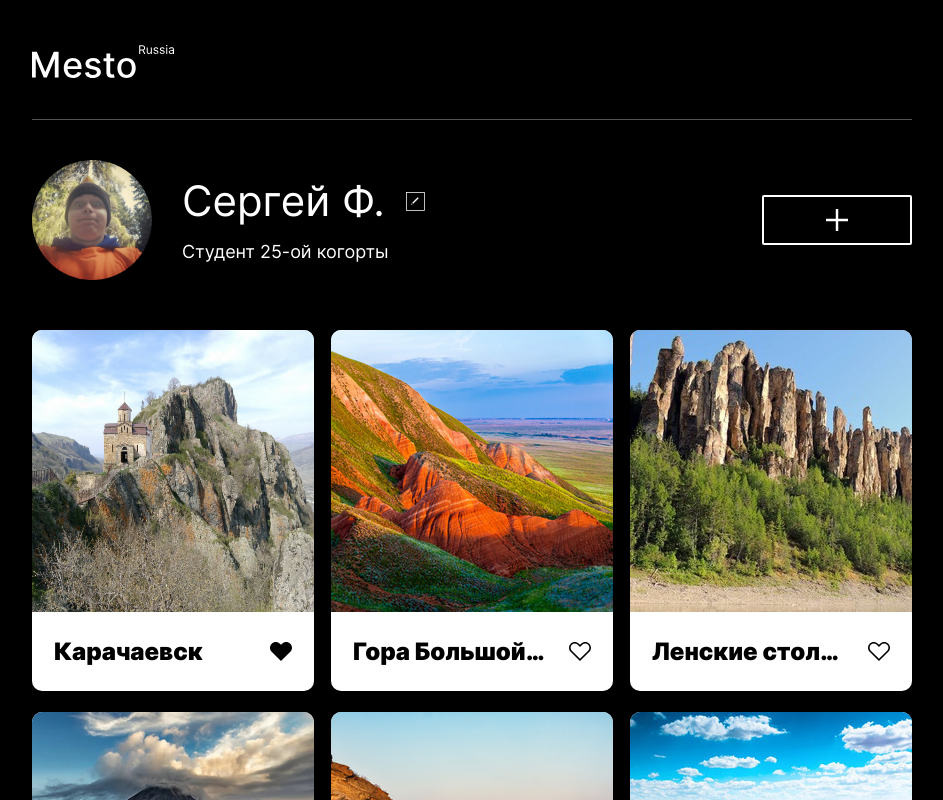
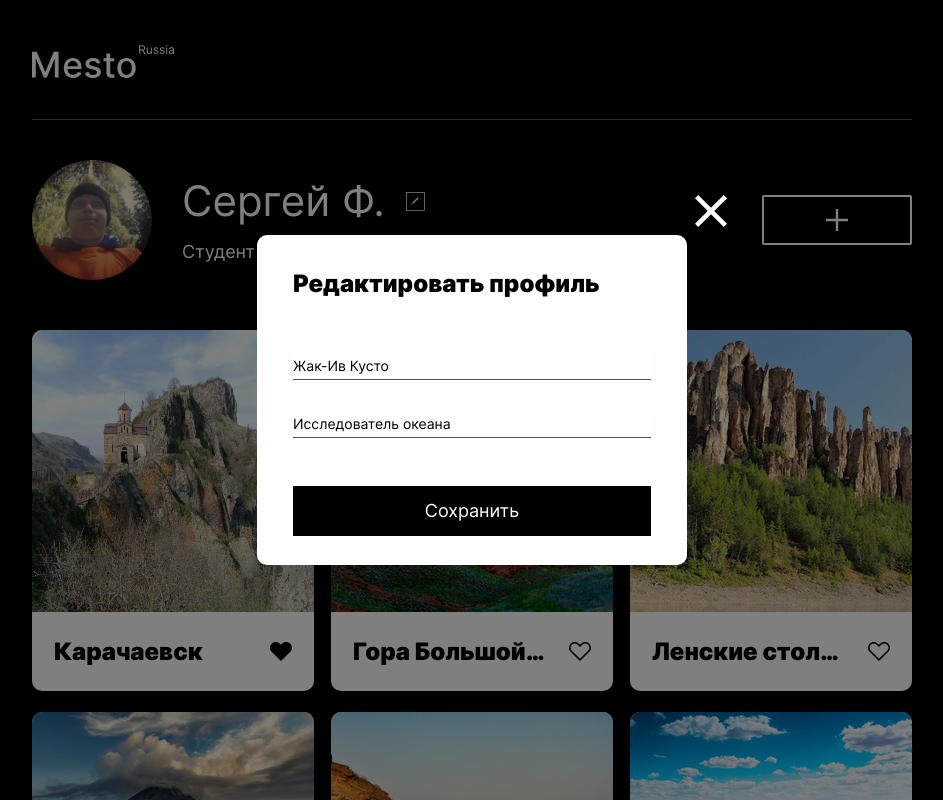
Before and after one commit to Mfreenzy/mesto-project, a plain HTML site: page index.html in a window 1280 px wide. Shown: the top 800 px of the page, without its empty margins (168-1111 px from the left). Drawn offline with Linux system fonts and the light colour scheme; files whose address does not match are found by name.

Commit message:
Место 1-ая итерация

```diff
--- a/index.html
+++ b/index.html
@@ -70,7 +70,7 @@
                 </section>
             </main>
             <footer class="footer">©2023 Федорченко Сергей</footer>
-            <div class="edit-popup">
+            <div class="edit-popup edit-popup_opened">
                 <div class="edit-popup__container">
                     <button class="edit-popup__close"></button>
                     <form class="edit-profile">
```
